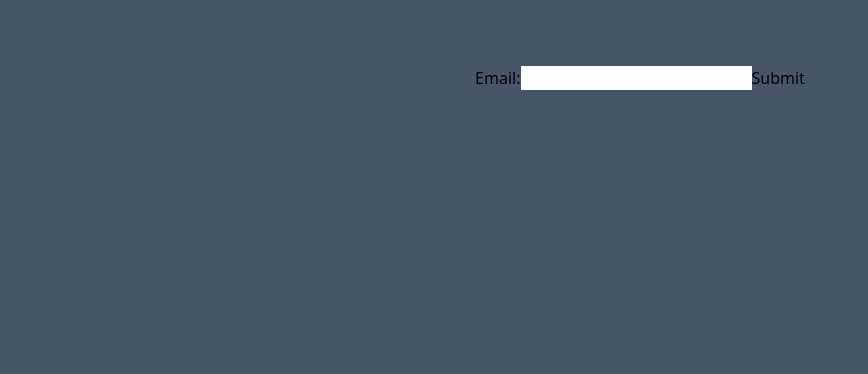
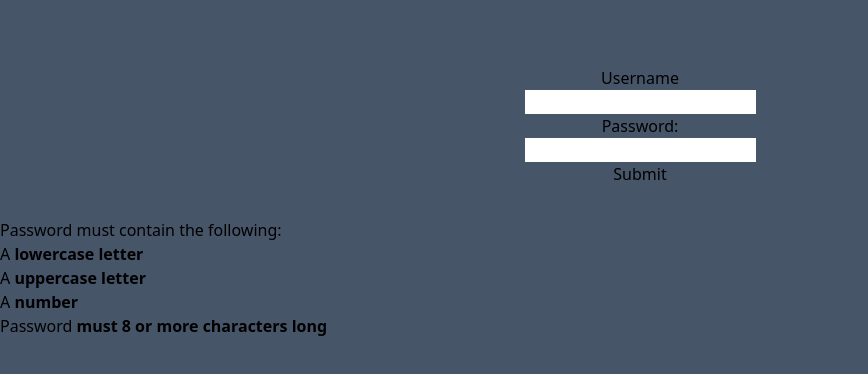
Before and after one commit to darkimpow/Deliverable-11-Js-form-validation, a plain HTML site: page index.html in a window 1280 px wide. Shown: the part 86-460 px from the top of the page, without its empty margins (0-868 px from the left). Drawn offline with nearby package versions, Linux system fonts and the light colour scheme.

Commit message:
added variable input id for functions for future app.js file

```diff
--- a/index.html
+++ b/index.html
@@ -14,8 +14,17 @@
                     }
                 }
 
-                function
+                function verifypassword()
 
+
+
+
+
+                var myinput = document.getElementById("psw")
+                var letter = document.getElementById("letter")
+                var capital = document.getElementById("capital")
+                var number = document.getElementById("number")
+                var length = document.getElementById("length")
 
 
 
@@ -27,16 +36,25 @@
 
                 <h2 class="text-white flex items-center justify-center w-12/12 p-10 text-4xl font-sans">Create an Account</h2>
 
-        <form class="flex items-center justify-center w-12/12 p-8" name="myform" action="/action_page.php" onsumbmit="return validateform()"
+        <form class="flex items-center justify-center flex-col w-12/12 p-8" name="myform" action="/action_page.php" onsumbmit="return validateform()"
         method="post">
-        Email: <input type="text" name="fname" required>
-        <input type="submit" value="Submit">
+                <label for="usrname">Username</label>
+                <input type="text" name="fname">
 
+                 <label for="psw">Password:</label>
+                 <input type="password" id="psw" name="psw" title="Must contain atleast one number and one uppercase and lowercase letter, and at least 8 or more characters" required>
 
+                <input type="submit" value="Submit">
 
+        </form>
 
+        <div id="message">
+            <h3>Password must contain the following:</h3>
+            <p id="letter" class="invalid">A <b>lowercase letter</b></p>
+            <p id="capital" class="invalid">A <b>uppercase letter</b></p>
+            <p id="number" class="invalid">A <b>number</b></p>
+            <p id="length" class="invalid">Password <b>must 8 or more characters long</b></p>
 
-
-    </form>
+        </div>
     </body>
 </html>
```
